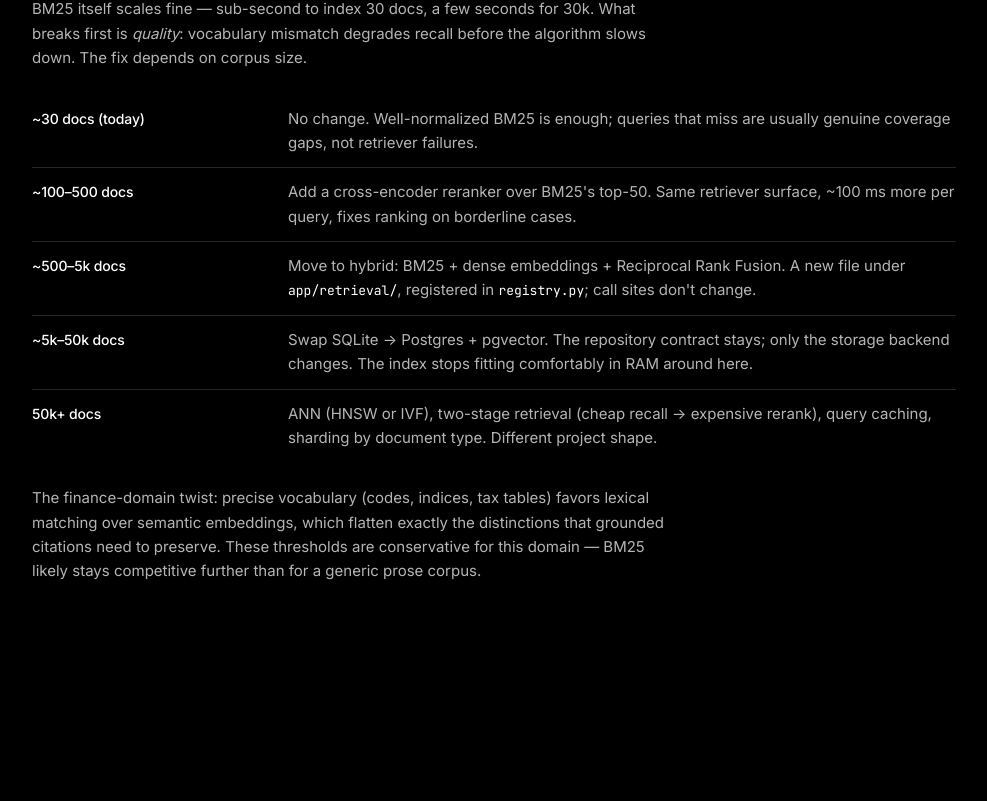
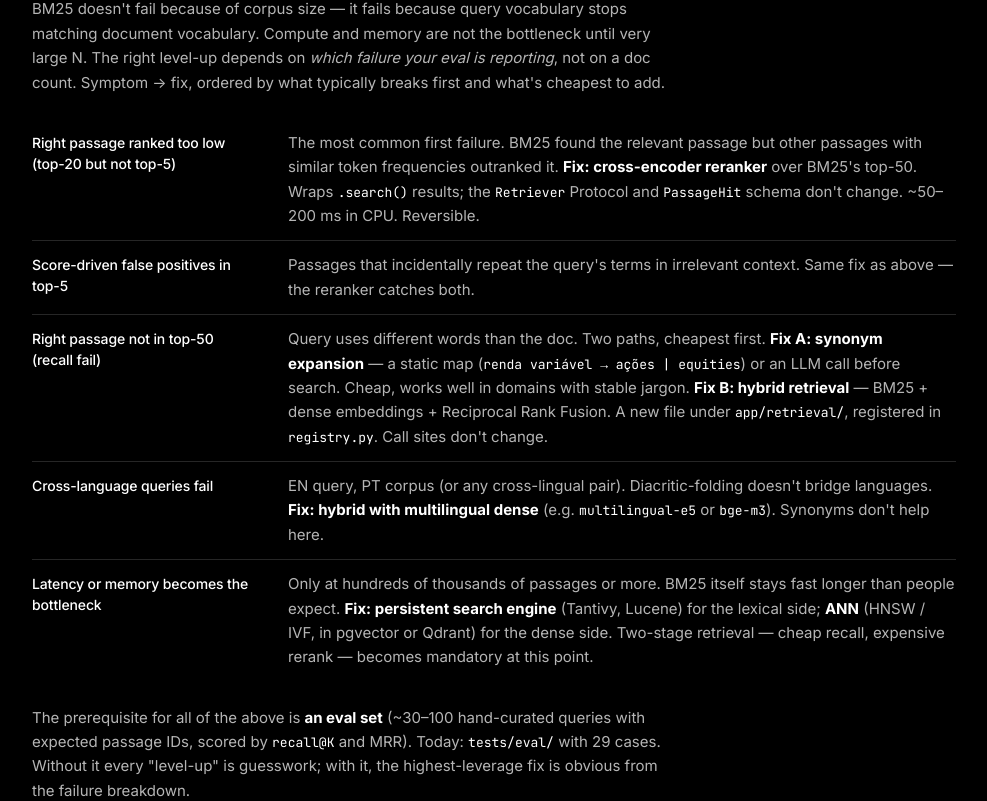
Before and after one commit to camilaDiToro/conviction-assistant, a React (Vite) app in the folder frontend/: page /design/pipeline/retrieval in a window 1280 px wide. Shown: the part 3279-4080 px from the top of the page, without its empty margins (276-1263 px from the left). Before the commit the page ends 4007 px from the top, so only its background shows below. Built offline with nearby package versions, Linux system fonts and the light colour scheme.

Commit message:
design retrieval: replace size-threshold table with symptom-to-fix flow gated on eval

```diff
--- a/frontend/src/features/design/RetrievalPage.tsx
+++ b/frontend/src/features/design/RetrievalPage.tsx
@@ -202,34 +202,68 @@ export default function RetrievalPage() {
 
       <Section eyebrow="How this scales">
         <p className="max-w-prose text-ink-2 text-[15px] leading-relaxed mb-6">
-          BM25 itself scales fine — sub-second to index 30 docs, a few seconds for 30k. What
-          breaks first is <em>quality</em>: vocabulary mismatch degrades recall before the
-          algorithm slows down. The fix depends on corpus size.
+          BM25 doesn't fail because of corpus size — it fails because query vocabulary stops
+          matching document vocabulary. Compute and memory are not the bottleneck until very
+          large N. The right level-up depends on{' '}
+          <em>which failure your eval is reporting</em>, not on a doc count. Symptom → fix,
+          ordered by what typically breaks first and what's cheapest to add.
         </p>
         <SpecList>
-          <SpecItem term="~30 docs (today)">
-            No change. Well-normalized BM25 is enough; queries that miss are usually genuine
-            coverage gaps, not retriever failures.
+          <SpecItem term="Right passage ranked too low (top-20 but not top-5)">
+            The most common first failure. BM25 found the relevant passage but other passages
+            with similar token frequencies outranked it.{' '}
+            <strong className="text-ink-1">Fix: cross-encoder reranker</strong> over BM25's
+            top-50. Wraps <code className="font-mono text-[13px] text-ink-1">.search()</code>{' '}
+            results; the <code className="font-mono text-[13px] text-ink-1">Retriever</code>{' '}
+            Protocol and <code className="font-mono text-[13px] text-ink-1">PassageHit</code>{' '}
+            schema don't change. ~50–200 ms in CPU. Reversible.
           </SpecItem>
-          <SpecItem term="~100–500 docs">
-            Add a cross-encoder reranker over BM25's top-50. Same retriever surface, ~100 ms
-            more per query, fixes ranking on borderline cases.
+          <SpecItem term="Score-driven false positives in top-5">
+            Passages that incidentally repeat the query's terms in irrelevant context. Same
+            fix as above — the reranker catches both.
           </SpecItem>
-          <SpecItem term="~500–5k docs">
-            Move to hybrid: BM25 + dense embeddings + Reciprocal Rank Fusion. A new file under{' '}
+          <SpecItem term="Right passage not in top-50 (recall fail)">
+            Query uses different words than the doc. Two paths, cheapest first.{' '}
+            <strong className="text-ink-1">Fix A: synonym expansion</strong> — a static map (
+            <code className="font-mono text-[13px] text-ink-1">renda variável → ações | equities</code>
+            ) or an LLM call before search. Cheap, works well in domains with stable jargon.{' '}
+            <strong className="text-ink-1">Fix B: hybrid retrieval</strong> — BM25 + dense
+            embeddings + Reciprocal Rank Fusion. A new file under{' '}
             <code className="font-mono text-[13px] text-ink-1">app/retrieval/</code>, registered
-            in <code className="font-mono text-[13px] text-ink-1">registry.py</code>; call sites
-            don't change.
+            in <code className="font-mono text-[13px] text-ink-1">registry.py</code>. Call
+            sites don't change.
           </SpecItem>
-          <SpecItem term="~5k–50k docs">
-            Swap SQLite → Postgres + pgvector. The repository contract stays; only the storage
-            backend changes. The index stops fitting comfortably in RAM around here.
+          <SpecItem term="Cross-language queries fail">
+            EN query, PT corpus (or any cross-lingual pair). Diacritic-folding doesn't bridge
+            languages. <strong className="text-ink-1">Fix: hybrid with multilingual dense</strong>{' '}
+            (e.g. <code className="font-mono text-[13px] text-ink-1">multilingual-e5</code> or{' '}
+            <code className="font-mono text-[13px] text-ink-1">bge-m3</code>). Synonyms don't
+            help here.
           </SpecItem>
-          <SpecItem term="50k+ docs">
-            ANN (HNSW or IVF), two-stage retrieval (cheap recall → expensive rerank), query
-            caching, sharding by document type. Different project shape.
+          <SpecItem term="Latency or memory becomes the bottleneck">
+            Only at hundreds of thousands of passages or more. BM25 itself stays fast longer
+            than people expect.{' '}
+            <strong className="text-ink-1">Fix: persistent search engine</strong> (Tantivy,
+            Lucene) for the lexical side;{' '}
+            <strong className="text-ink-1">ANN</strong> (HNSW / IVF, in pgvector or Qdrant) for
+            the dense side. Two-stage retrieval — cheap recall, expensive rerank — becomes
+            mandatory at this point.
           </SpecItem>
         </SpecList>
+        <p className="max-w-prose text-ink-2 text-[15px] leading-relaxed mt-6">
+          The prerequisite for all of the above is{' '}
+          <strong className="text-ink-1">an eval set</strong> (~30–100 hand-curated queries
+          with expected passage IDs, scored by{' '}
+          <code className="font-mono text-[13px] text-ink-1">recall@K</code> and MRR). Today:{' '}
+          <code className="font-mono text-[13px] text-ink-1">tests/eval/</code> with 29 cases.
+          Without it every "level-up" is guesswork; with it, the highest-leverage fix is
+          obvious from the failure breakdown.
+        </p>
+        <p className="max-w-prose text-ink-2 text-[15px] leading-relaxed mt-6">
+          Size is a weak proxy: a homogeneous 5k-doc corpus with stable jargon often outlasts a
+          heterogeneous 50-doc one. Standard "hybrid at 1k docs" rules of thumb are empirical
+          averages, not laws — let the eval decide.
+        </p>
         <p className="max-w-prose text-ink-2 text-[15px] leading-relaxed mt-6">
           The finance-domain twist: precise vocabulary (codes, indices, tax tables) favors
           lexical matching over semantic embeddings, which flatten exactly the distinctions that
```
